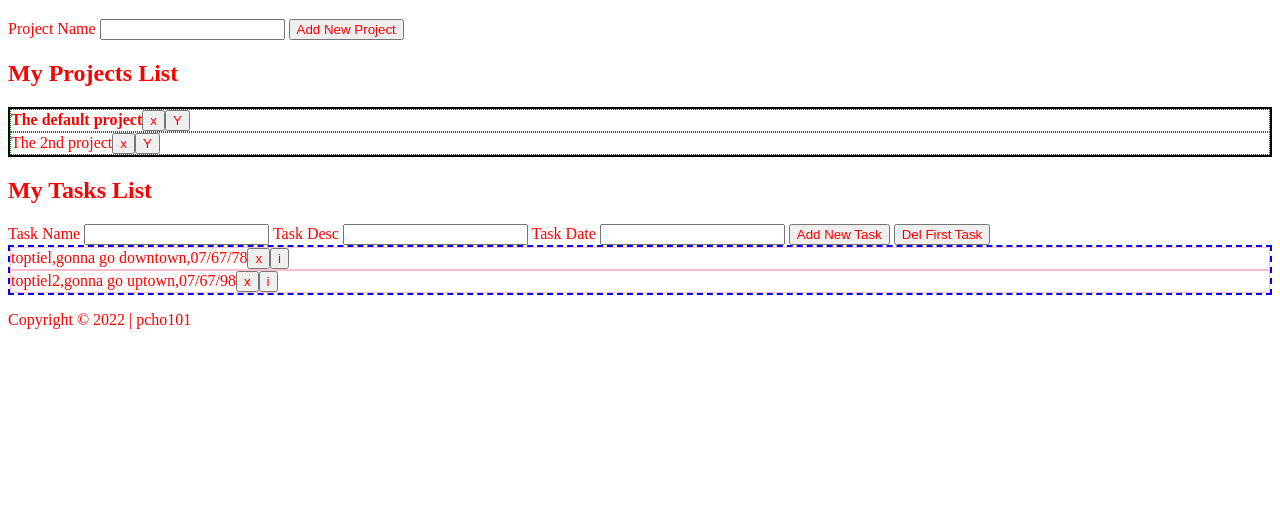
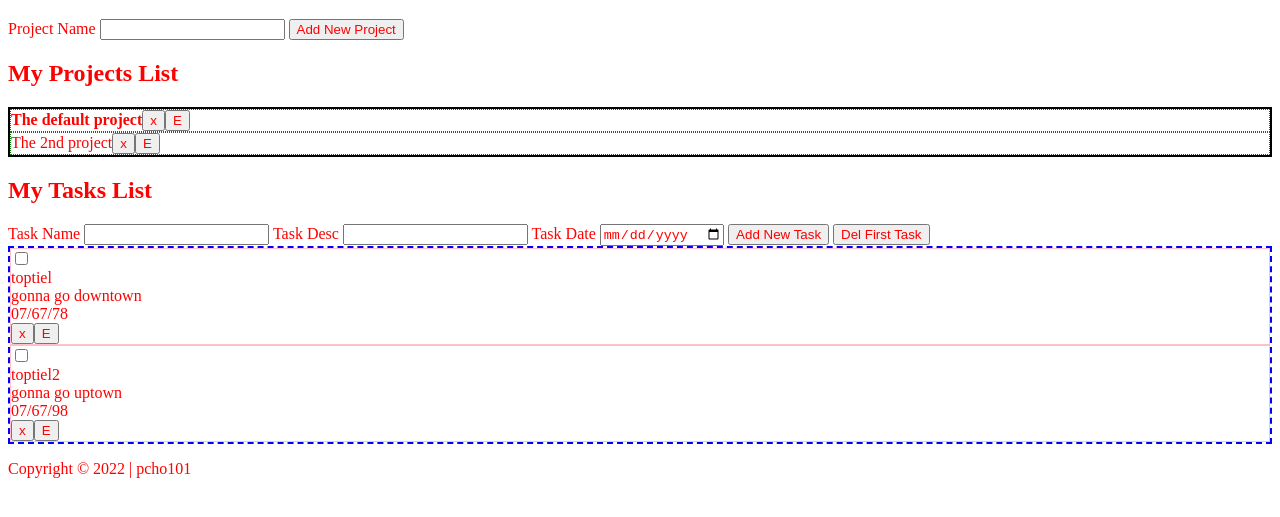
Before and after one commit to pcho101/top-todo-list, a website built with webpack: page dist/index.html in a window 1280 px wide. Shown: the part 61-578 px from the top of the page. Built offline with nearby package versions, Linux system fonts and the light colour scheme.

Commit message:
Add functions to edit projects and tasks

```diff
--- a/src/editDOM.js
+++ b/src/editDOM.js
@@ -8,7 +8,7 @@ const editDOM = () => {
         for(let i = 0; i < projectTitles.length; i++) {
             const div = document.createElement('div');
             const btn = document.createElement('button');
-            const activeBtn = document.createElement('button');
+            const editBtn = document.createElement('button');
 
             div.classList.add('project-item');
             if(i === activeProject) {
@@ -17,16 +17,15 @@ const editDOM = () => {
             div.textContent = projectTitles[i];
             btn.textContent = 'x';
             btn.classList.add('del');
-            activeBtn.textContent = 'Y';
+            editBtn.classList.add('edit-proj');
+            editBtn.textContent = 'E';
 
             div.appendChild(btn);
-            div.appendChild(activeBtn);
+            div.appendChild(editBtn);
             projContainer.appendChild(div);
         }
     };
     const renderTasks = (taskValues) => {
-        console.log('task rendinger');
-        console.log(taskValues);
         const taskContainer = document.querySelector('.tasks');
         while(taskContainer.hasChildNodes()) {
             taskContainer.removeChild(taskContainer.firstChild)
@@ -35,17 +34,30 @@ const editDOM = () => {
         for(let i = 0; i < taskValues.length; i++) {
             const div = document.createElement('div');
             const btn = document.createElement('button');
-            const infoBtn = document.createElement('button');
+            const editBtn = document.createElement('button');
+            const titleDiv = document.createElement('div');
+            const descDiv = document.createElement('div');
+            const dateDiv = document.createElement('div');
+            const check = document.createElement('input');
 
+            check.setAttribute('type', 'checkbox');
             div.classList.add('task-item');
 
-            div.textContent = taskValues[i];
+            titleDiv.textContent = taskValues[i].getTitle();
+            descDiv.textContent = taskValues[i].getDescription();
+            dateDiv.textContent = taskValues[i].getDueDate();
+
             btn.textContent = 'x';
             btn.classList.add('del');
-            infoBtn.textContent = 'i';
+            editBtn.classList.add('edit-task');
+            editBtn.textContent = 'E';
 
+            div.appendChild(check);
+            div.appendChild(titleDiv);
+            div.appendChild(descDiv);
+            div.appendChild(dateDiv);
             div.appendChild(btn);
-            div.appendChild(infoBtn);
+            div.appendChild(editBtn);
             taskContainer.appendChild(div);
         }
     };
--- a/src/index.js
+++ b/src/index.js
@@ -27,6 +27,18 @@ const delTask = (e) => {
     }
 };
 
+const editTaskInfo = (e) => {
+    if(e.target.classList.contains('edit-task')) {
+        console.log('edit task info');
+        const task = e.target.parentElement;
+        const index = [...taskContainer.children].indexOf(task);
+
+        myTodos.editTask(index, taskTitle.value, taskDesc.value, taskDate.value);
+        display.renderTasks(myTodos.getActiveTasks());
+    }
+}
+
+taskContainer.addEventListener('click', editTaskInfo);
 taskContainer.addEventListener('click', delTask);
 addBtn.addEventListener('click', addTask);
 delBtn.addEventListener('click', delTask);
@@ -75,6 +87,20 @@ const changeProject = (e) => {
 
 projContainer.addEventListener('click', changeProject);
 
+const editProjectName = (e) => {
+    if(e.target.classList.contains('edit-proj')) {
+        console.log('edit project name');
+        const project = e.target.parentElement;
+        const index = [...projContainer.children].indexOf(project);
+
+        myTodos.setProjectTitle(index, projectInput.value);
+        display.render(myTodos.getProjectTitles(), myTodos.getActiveid())
+    }
+}
+
+projContainer.addEventListener('click', editProjectName);
+
+
 const myTodos = todos();
 const display = editDOM();
 
--- a/src/task.js
+++ b/src/task.js
@@ -19,10 +19,10 @@ class Task {
     getDescription() {
         return this.description;
     }
-    setdueDate(newdueDate) {
+    setDueDate(newdueDate) {
         this.dueDate = newdueDate;
     }
-    getdueDate() {
+    getDueDate() {
         return this.dueDate;
     }
     setPriority(newPriority) {
--- a/src/todos.js
+++ b/src/todos.js
@@ -16,6 +16,9 @@ const todos = () => {
     const getProjectTitles = () => {
         return allProjects.map((proj) => (proj.getTitle()));
     };
+    const setProjectTitle = (index, title) => {
+        allProjects[index].setTitle(title);
+    };
     const delProject = (id) => {
         allProjects.splice(id, 1);
         if(id == activeProject) {
@@ -32,8 +35,14 @@ const todos = () => {
     };
     const addTask = (title, desc, date) => {
         if(allProjects.length > 0) {
-            allProjects[activeProject].addTask([title, desc, date])
+            allProjects[activeProject].addTask(new Task(title, desc, date))
         };
+    };
+    const editTask = (id, title, desc, date) => {
+        const task = allProjects[activeProject].tasks[id];
+        task.setTitle(title);
+        task.setDescription(desc);
+        task.setDueDate(date);
     };
     const delTask = (id) => {
         allProjects[activeProject].deleteTask(id);
@@ -51,7 +60,8 @@ const todos = () => {
     init();
 
     return {
-        addProject, getProjectTitles, delProject, getAllProjects, addTask, delTask, getActiveTasks, getActiveid, setActive,
+        addProject, getProjectTitles, setProjectTitle, delProject, getAllProjects,
+        addTask, editTask, delTask, getActiveTasks, getActiveid, setActive,
     };
 };
 
```
Also changed, not shown: dist/index.html, dist/main.js.
